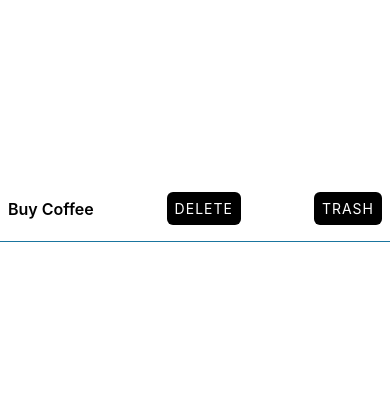
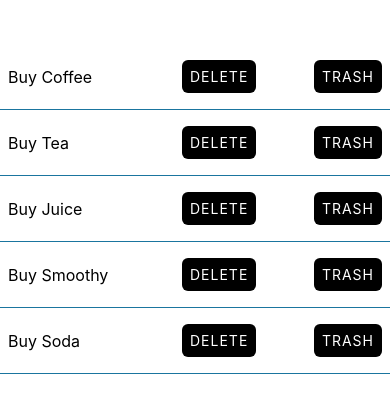
Before and after one commit to toruwalt/my_native_reacted, a React Native app: screen / in a window 390 px wide. Shown: the part 213-626 px from the top of the page. Built offline with nearby package versions, Linux system fonts and the light colour scheme.

Commit message:
Created a reusable component

```diff
--- a/App.tsx
+++ b/App.tsx
@@ -1,72 +1,18 @@
 import { StatusBar } from "expo-status-bar";
-import { StyleSheet, Text, View, TouchableOpacity, Pressable, Alert } from "react-native";
+import { StyleSheet, View } from "react-native";
 import { theme } from "./theme";
+import { ShoppingList } from "./components/ShoppingList";
 
 export default function App() {
-  const handleDeleteClick = () => {
-    Alert.alert(
-      "Delete Alert",
-      "Do you want to delete event?",
-      [
-        {
-          text: "Yes",
-          onPress: () => console.log("Item deleted"),
-          style: "destructive",
-        },
-        { text: 'NO', onPress: () => console.log('NO Pressed')
-        },
-      ],
-      // These are the options.
-      // Cancelable = A click outside the alert will dismiss the alert
-      // onDismiss = Function to run aswhen alert is dismissed
-      {
-        cancelable: true,
-        onDismiss: () => console.log('Alert dismissed'),
-      }
-    )
-  };
 
-  const moveToTrash = () => {
-    Alert.alert(
-      // Alert without buttons
-      "Moved to Trash",
-      "This has been permanently deleted",
-      [],
-      {
-        cancelable: true,
-        onDismiss: () => console.log('Alert dismissed'),
-      }
-    )
-  }
   return (
     <View style={styles.container}>
-      <View style={styles.containerItem}>
-        <Text style={styles.containerItemText}>Buy Coffee</Text>
-        <TouchableOpacity
-          style={styles.deleteButton}
-          onPress={() =>
-            {
-              console.log("Delete Pressed");
-              handleDeleteClick();
-            }
-          }
-          activeOpacity={0.8}
-        >
-          <Text style={styles.deleteButtonText} >Delete</Text>
-        </TouchableOpacity>
-        <Pressable
-          style={styles.deleteButton}
-          onPress={() =>
-            {
-              console.log("Trash Pressed");
-              moveToTrash();
-            }
-          }
-        >
-          <Text style={styles.deleteButtonText} >Trash</Text>
-        </Pressable>
-      </View>
-      <StatusBar style="auto" />
+      <ShoppingList name={"Coffee"}></ShoppingList>
+      <ShoppingList name={"Tea"}></ShoppingList>
+      <ShoppingList name="Juice"></ShoppingList>
+      <ShoppingList name="Smoothy"></ShoppingList>
+      <ShoppingList name="Soda"></ShoppingList>
+       <StatusBar style="auto" />
     </View>
   );
 }
@@ -76,32 +22,5 @@ const styles = StyleSheet.create({
     flex: 1,
     backgroundColor: theme.colorWhite,
     justifyContent: "center",
-  },
-
-  containerItem: {
-    paddingHorizontal: 8,
-    paddingVertical: 16,
-    borderColor: theme.borderColor,
-    borderBottomWidth: 1,
-    flexDirection: "row",
-    alignItems: "center",
-    justifyContent: "space-between",
-  },
-
-  containerItemText: {
-    fontSize: theme.fontSize,
-    fontWeight: theme.fontWeight,
-  },
-
-  deleteButton: {
-    backgroundColor : theme.colorBlack,
-    padding: 8,
-    borderRadius: 6,
-  },
-
-  deleteButtonText: {
-    color: theme.colorWhite,
-    letterSpacing: 1,
-    textTransform: "uppercase"
   }
 });
--- /dev/null
+++ b/components/ShoppingList.tsx
@@ -0,0 +1,117 @@
+import { TouchableOpacity, View, Alert, StyleSheet, Text, Pressable } from "react-native";
+import { theme } from "../theme";
+
+type Props = {
+  name: string;
+}
+
+export function ShoppingList({name}: Props) {
+    const handleDeleteClick = () => {
+        Alert.alert(
+          "Delete Alert",
+          "Do you want to delete event?",
+          [
+            {
+              text: "Yes",
+              onPress: () => console.log("Item deleted"),
+              style: "destructive",
+            },
+            { text: 'NO', onPress: () => console.log('NO Pressed')
+            },
+          ],
+          // These are the options.
+          // Cancelable = A click outside the alert will dismiss the alert
+          // onDismiss = Function to run aswhen alert is dismissed
+          {
+            cancelable: true,
+            onDismiss: () => console.log('Alert dismissed'),
+          }
+        )
+      };
+
+    const moveToTrash = () => {
+        Alert.alert(
+          // Alert without buttons
+          "Moved to Trash",
+          "This has been permanently deleted",
+          [],
+          {
+            cancelable: true,
+            onDismiss: () => console.log('Alert dismissed'),
+          }
+        )
+      };
+
+    return (
+        <View style={styles.containerItem}>
+          <Text style={styles.containerItemText}>Buy {name}</Text>
+          <View style={styles.containerButtonsBox}>
+            <TouchableOpacity
+            style={styles.deleteButton}
+            onPress={() =>
+              {
+                console.log("Delete Pressed");
+                handleDeleteClick();
+              }
+            }
+            activeOpacity={0.8}
+            >
+              <Text style={styles.deleteButtonText} >Delete</Text>
+            </TouchableOpacity>
+            <Pressable
+              style={styles.deleteButton}
+              onPress={() =>
+                {
+                  console.log("Trash Pressed");
+                  moveToTrash();
+                }
+              }
+            >
+              <Text style={styles.deleteButtonText} >Trash</Text>
+            </Pressable>
+          </View>
+      </View>
+    );
+
+}
+
+const styles = StyleSheet.create({
+  container: {
+    flex: 1,
+    backgroundColor: theme.colorWhite,
+    justifyContent: "center",
+  },
+
+  containerItem: {
+    paddingHorizontal: 8,
+    paddingVertical: 16,
+    borderColor: theme.borderColor,
+    borderBottomWidth: 1,
+    flexDirection: "row",
+    alignItems: "center",
+    justifyContent: "space-between",
+  },
+
+  containerItemText: {
+    fontSize: theme.fontSize,
+  },
+
+  containerButtonsBox: {
+    flexDirection: "row",
+    alignItems: "center",
+    justifyContent: "space-between",
+    width: 200
+  },
+
+  deleteButton: {
+    backgroundColor : theme.colorBlack,
+    padding: 8,
+    borderRadius: 6,
+  },
+
+  deleteButtonText: {
+    color: theme.colorWhite,
+    letterSpacing: 1,
+    textTransform: "uppercase"
+  }
+});
```
